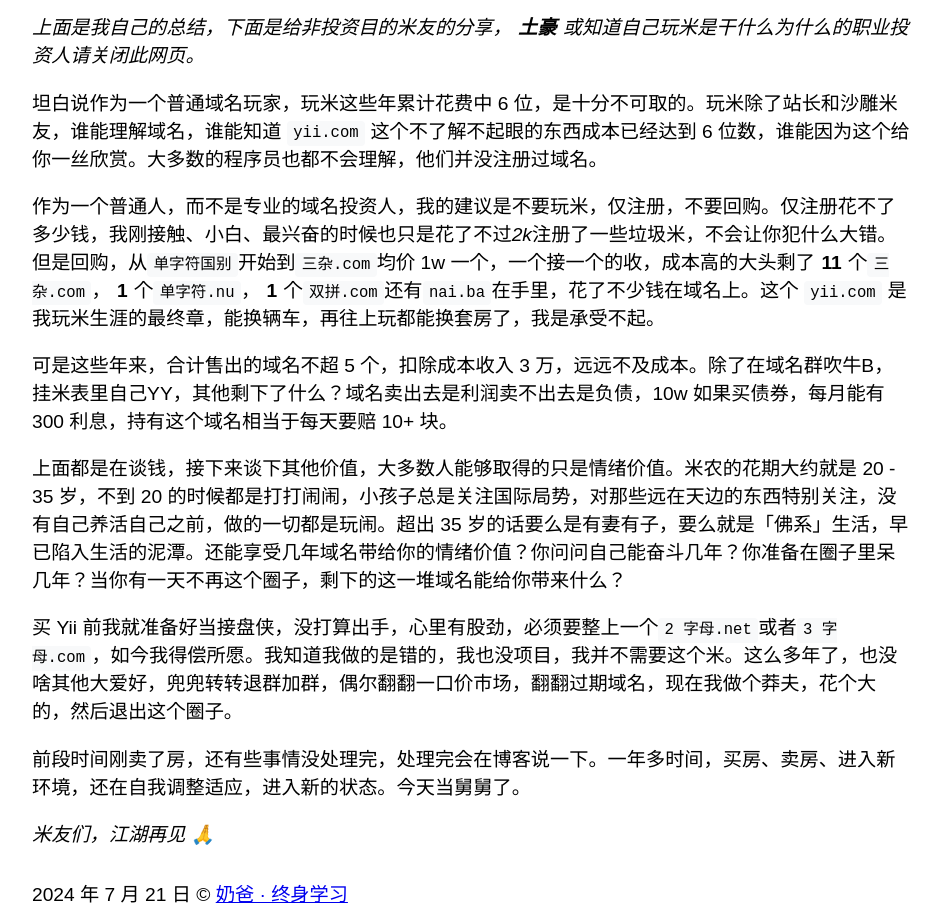
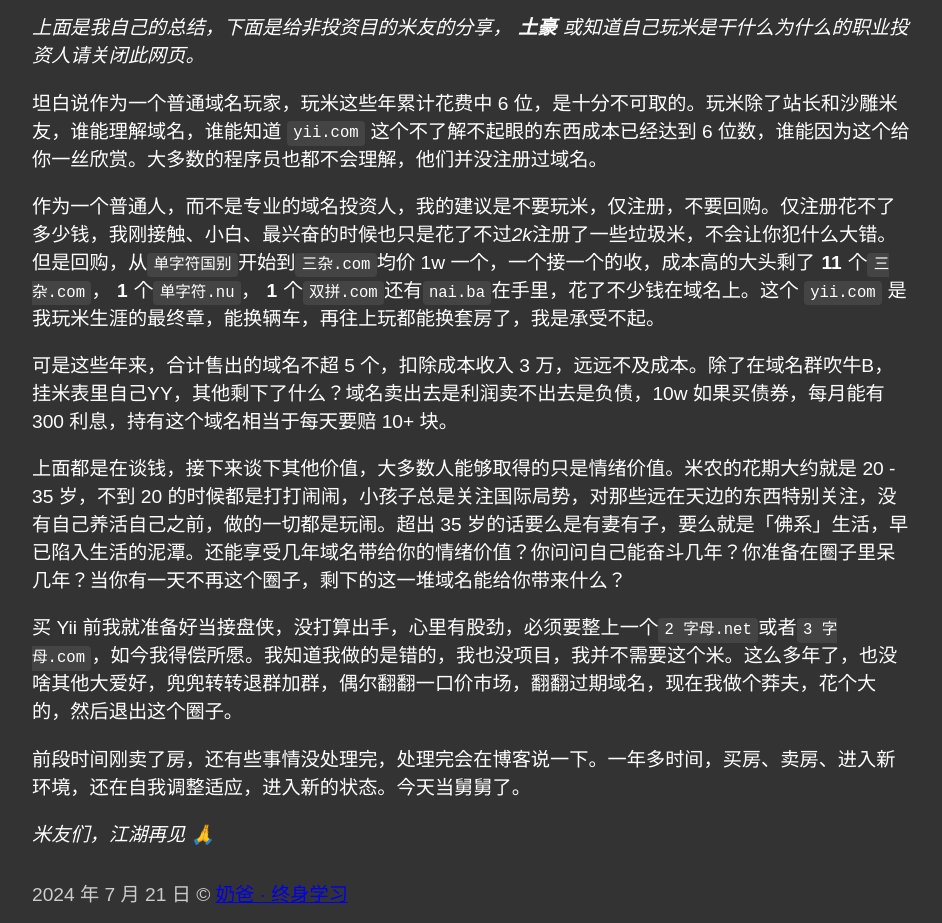
Before and after one commit to bigtoyscompany/yii, a plain HTML site: page index.html in a window 1280 px wide. Shown: the part 164-1087 px from the top of the page, without its empty margins (168-1110 px from the left). Drawn offline with Linux system fonts and the dark colour scheme.

Commit message:
feat: dark mode

```diff
--- a/index.html
+++ b/index.html
@@ -36,6 +36,21 @@
             width: 3rem;
             height: 3rem;
         }
+
+        @media (prefers-color-scheme: dark) {
+            body {
+                background-color: #333;
+                color: #fff;
+            }
+
+            code {
+                background-color: #444;
+            }
+
+            footer {
+                color: #ccc;
+            }
+        }
     </style>
 </head>
 
@@ -48,10 +63,13 @@
     <p>作为一个普通人，而不是专业的域名投资人，我的建议是不要玩米，仅注册，不要回购。仅注册花不了多少钱，我刚接触、小白、最兴奋的时候也只是花了不过<i>2k</i>注册了一些垃圾米，不会让你犯什么大错。但是回购，从<code>单字符国别</code>开始到<code>三杂.com</code>均价
         1w
         一个，一个接一个的收，成本高的大头剩了<b>11</b>个<code>三杂.com</code>，<b>1</b>个<code>单字符.nu</code>，<b>1</b>个<code>双拼.com</code>还有<code>nai.ba</code>在手里，花了不少钱在域名上。这个
-        <code>yii.com</code> 是我玩米生涯的最终章，能换辆车，再往上玩都能换套房了，我是承受不起。</p>
+        <code>yii.com</code> 是我玩米生涯的最终章，能换辆车，再往上玩都能换套房了，我是承受不起。
+    </p>
     <p>可是这些年来，合计售出的域名不超 5 个，扣除成本收入 3 万，远远不及成本。除了在域名群吹牛B，挂米表里自己YY，其他剩下了什么？域名卖出去是利润卖不出去是负债，10w 如果买债券，每月能有 300
         利息，持有这个域名相当于每天要赔 10+ 块。</p>
-    <p>上面都是在谈钱，接下来谈下其他价值，大多数人能够取得的只是情绪价值。米农的花期大约就是 20 - 35 岁，不到 20 的时候都是打打闹闹，小孩子总是关注国际局势，对那些远在天边的东西特别关注，没有自己养活自己之前，做的一切都是玩闹。超出 35 岁的话要么是有妻有子，要么就是「佛系」生活，早已陷入生活的泥潭。还能享受几年域名带给你的情绪价值？你问问自己能奋斗几年？你准备在圈子里呆几年？当你有一天不再这个圈子，剩下的这一堆域名能给你带来什么？</p>
+    <p>上面都是在谈钱，接下来谈下其他价值，大多数人能够取得的只是情绪价值。米农的花期大约就是 20 - 35 岁，不到 20
+        的时候都是打打闹闹，小孩子总是关注国际局势，对那些远在天边的东西特别关注，没有自己养活自己之前，做的一切都是玩闹。超出 35
+        岁的话要么是有妻有子，要么就是「佛系」生活，早已陷入生活的泥潭。还能享受几年域名带给你的情绪价值？你问问自己能奋斗几年？你准备在圈子里呆几年？当你有一天不再这个圈子，剩下的这一堆域名能给你带来什么？</p>
     <p>买 Yii 前我就准备好当接盘侠，没打算出手，心里有股劲，必须要整上一个<code>2 字母.net</code>或者<code>3
     字母.com</code>，如今我得偿所愿。我知道我做的是错的，我也没项目，我并不需要这个米。这么多年了，也没啥其他大爱好，兜兜转转退群加群，偶尔翻翻一口价市场，翻翻过期域名，现在我做个莽夫，花个大的，然后退出这个圈子。
     </p>
```
